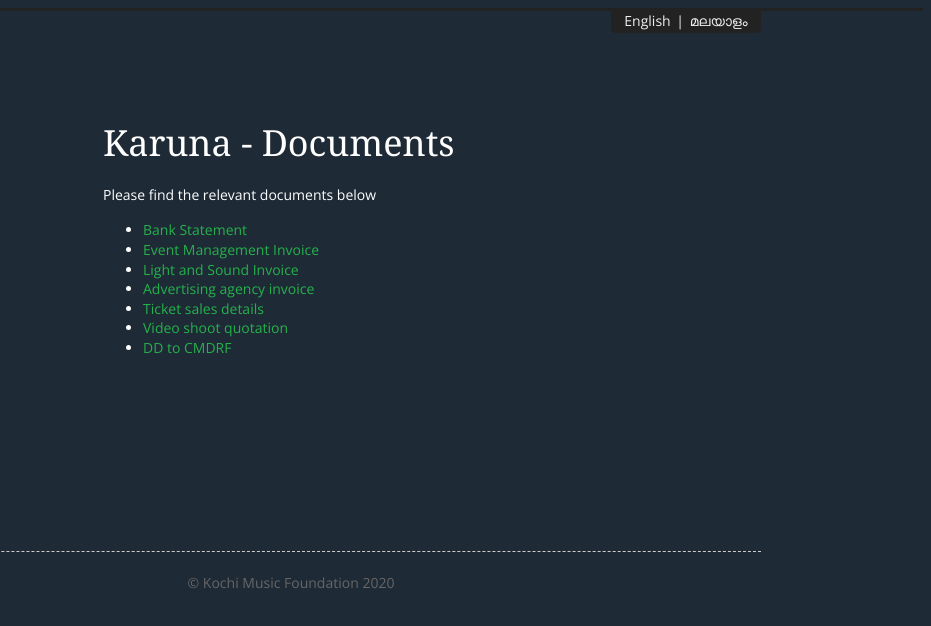
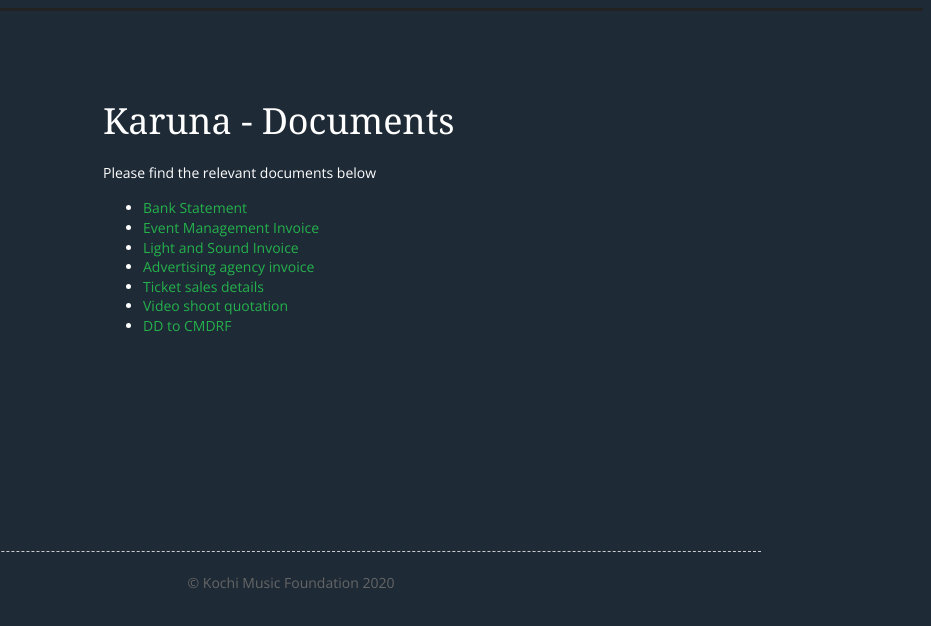
Before and after one commit to kmfoundation/kmfoundation.github.io, a plain HTML site: page index.html in a window 1280 px wide. Shown: the full height of the page, 349-1280 px from the left. Drawn offline with nearby package versions, Linux system fonts and the light colour scheme.

Commit message:
remove localization

```diff
--- a/index.html
+++ b/index.html
@@ -27,11 +27,7 @@
     <div id="top-bar">
     </div>
     <div class="wrapper">
-        <ul class="lang-selector">
-            <li><a class="language active" data-language="en">English</a></li>
-            <li><span>|</span></li>
-            <li><a class="language" data-language="ml">മലയാളം‌‌</a></li>
-        </ul>
+
     </div>
     <div id="homepage">
         <div class="wrapper" id="main-content">
```
